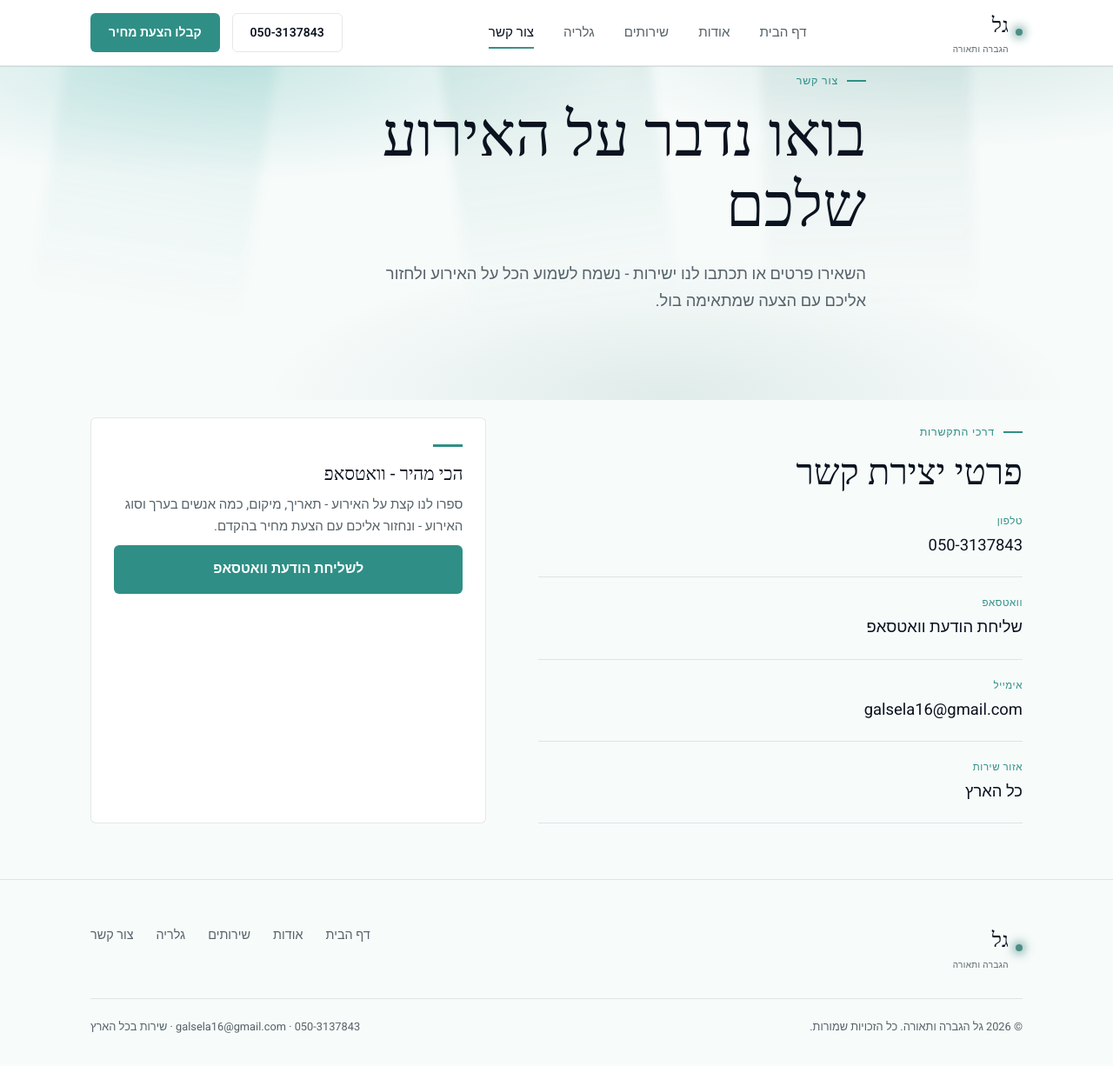
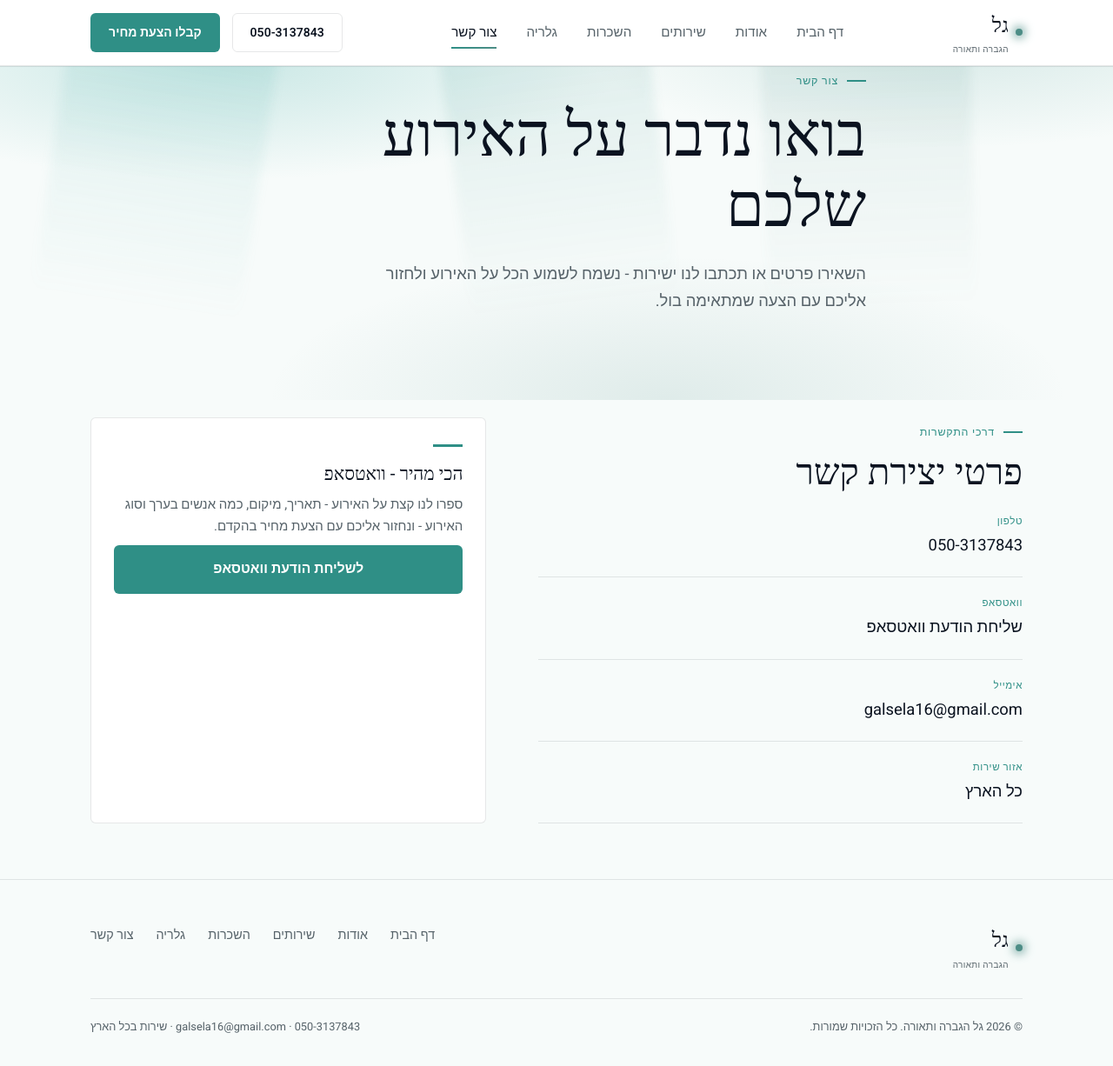
Before and after one commit to galsela16/galsound, a plain HTML site: page contact.html in a window 1280 px wide. Shown: the whole page at 87% size. Drawn offline with Linux system fonts and the light colour scheme; a web font is replaced by a local one.

Commit message:
Link rental page from contact.html

```diff
--- a/contact.html
+++ b/contact.html
@@ -61,6 +61,7 @@
         <li><a href="index.html">דף הבית</a></li>
         <li><a href="about.html">אודות</a></li>
         <li><a href="services.html">שירותים</a></li>
+        <li><a href="rentals.html">השכרות</a></li>
         <li><a href="gallery.html">גלריה</a></li>
         <li><a href="contact.html" aria-current="page">צור קשר</a></li>
       </ul>
@@ -77,6 +78,7 @@
     <li><a href="index.html">דף הבית</a></li>
     <li><a href="about.html">אודות</a></li>
     <li><a href="services.html">שירותים</a></li>
+        <li><a href="rentals.html">השכרות</a></li>
     <li><a href="gallery.html">גלריה</a></li>
     <li><a href="contact.html">צור קשר</a></li>
   </ul>
@@ -166,6 +168,7 @@
         <li><a href="index.html">דף הבית</a></li>
         <li><a href="about.html">אודות</a></li>
         <li><a href="services.html">שירותים</a></li>
+        <li><a href="rentals.html">השכרות</a></li>
         <li><a href="gallery.html">גלריה</a></li>
         <li><a href="contact.html">צור קשר</a></li>
       </ul>
```
